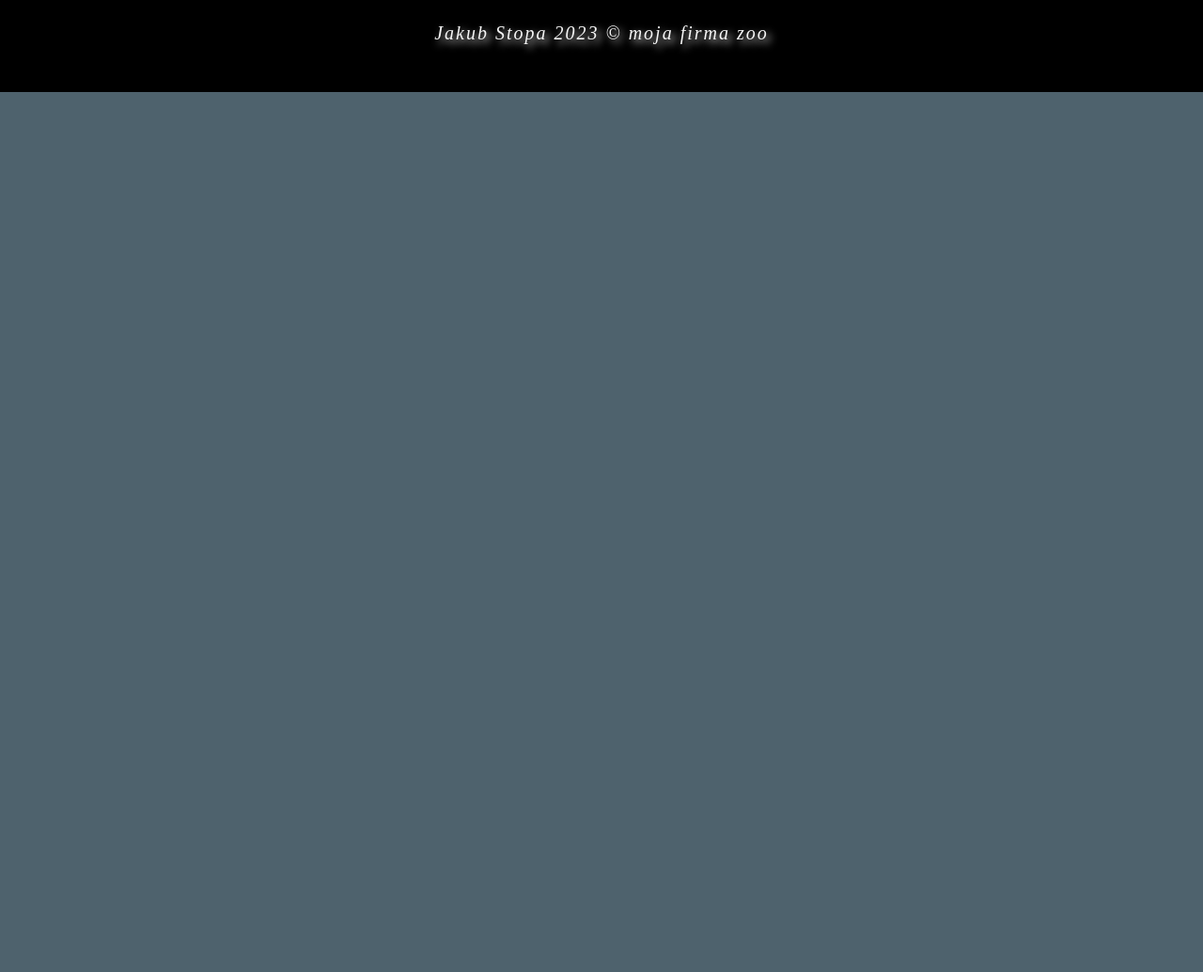
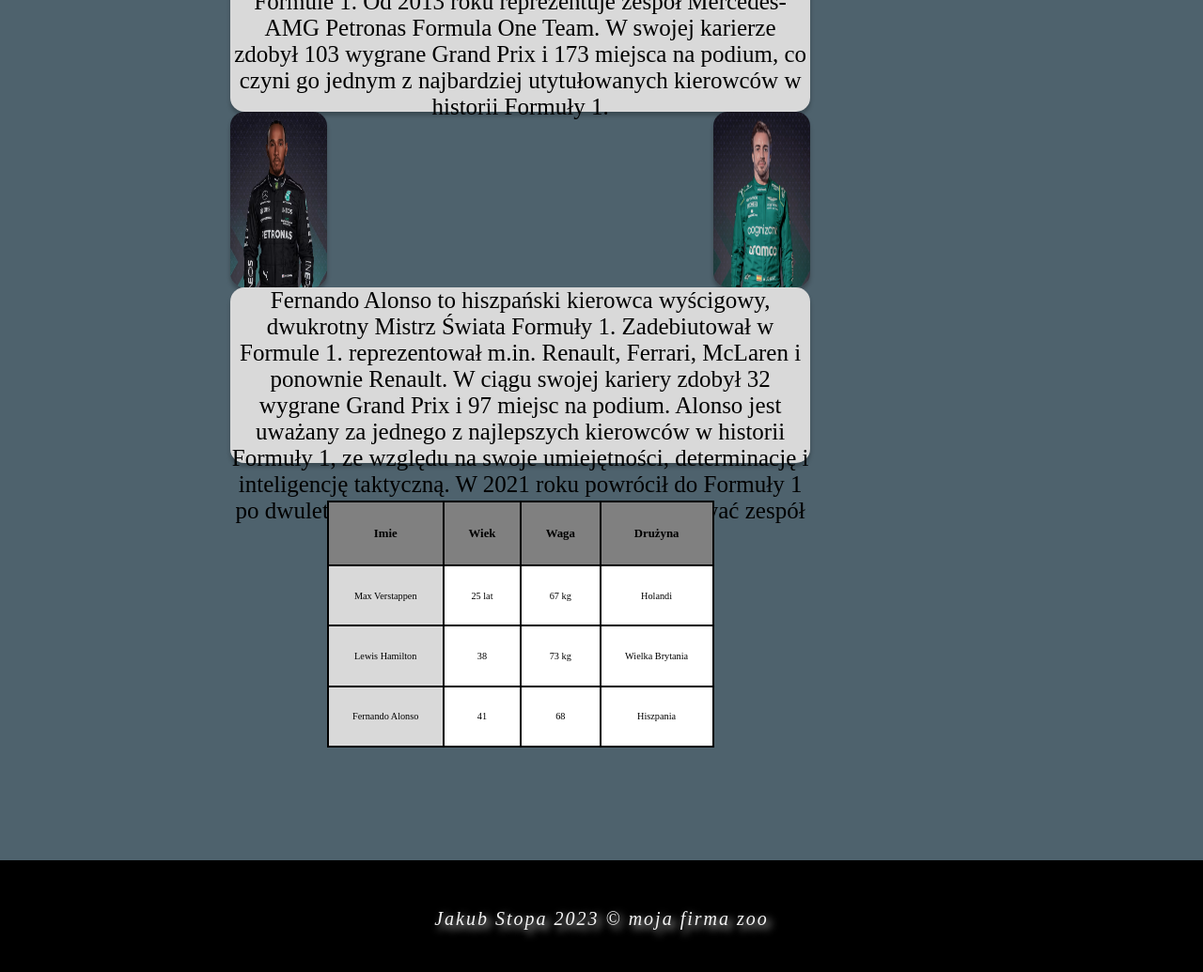
Before and after one commit to blackkuba/Projekt-F1, a plain HTML site: page main/index.html in a window 1280 px wide. Shown: the part 2114-3149 px from the top of the page at 94% size. Before the commit the page ends 2212 px from the top, so only its background shows below. Drawn offline with Linux system fonts and the light colour scheme.

Commit message:
wykonczenia

```diff
--- a/McLaren/main.css
+++ b/McLaren/main.css
@@ -150,7 +150,7 @@ main > article{
 main > article > p{
 
     font-size: 25px;
-    color: white;
+    color: black;
     text-align: center;
 
 }
--- a/main/index.html
+++ b/main/index.html
@@ -60,6 +60,34 @@
         <article class="art4"><img class="zd2" src="lewis.jpg" alt="lewis hamilton"> </article>
         <article class="art5"><img class="zd3" src="drip.jpg" alt="Fernando Alonso"> </article>
         <article class="art6"><p>Fernando Alonso to hiszpański kierowca wyścigowy, dwukrotny Mistrz Świata Formuły 1. Zadebiutował w Formule 1.  reprezentował m.in. Renault, Ferrari, McLaren i ponownie Renault. W ciągu swojej kariery zdobył 32 wygrane Grand Prix i 97 miejsc na podium. Alonso jest uważany za jednego z najlepszych kierowców w historii Formuły 1, ze względu na swoje umiejętności, determinację i inteligencję taktyczną. W 2021 roku powrócił do Formuły 1 po dwuletniej przerwie, aby ponownie reprezentować zespół Alpine F1 Team.</p> </article>
+
+
+        <table>
+            <tr>
+                <th>Imie</th>
+                <th>Wiek</th>
+                <th>Waga</th>
+                <th>Drużyna</th>
+            </tr>
+            <tr>
+                <td class="first">Max Verstappen</td>
+                <td>25 lat</td>
+                <td>67 kg</td>
+                <td>Holandi</td>
+            </tr>
+            <tr>
+                <td class="first">Lewis Hamilton</td>
+                <td>38</td>
+                <td>73 kg</td>
+                <td>Wielka Brytania</td>
+            </tr>
+            <tr>
+                <td class="first">Fernando Alonso</td>
+                <td>41</td>
+                <td>68</td>
+                <td>Hiszpania</td>
+            </tr>
+        </table>
     </main>
 
     <footer>
--- a/main/main.css
+++ b/main/main.css
@@ -169,7 +169,7 @@ aside{
 
     display: flex;
     flex-basis: 13.5%;
-    height: 900px;
+    height: 1500px;
     background-color: rgb(217,217,217);
     justify-content: center;
     flex-wrap: wrap;
@@ -282,6 +282,43 @@ p{
 
 }
 
+table {
+
+    display: flex;
+    justify-content: space-evenly;
+    align-items: center;
+    background-color: white;
+    margin-top: 40px;
+    margin-bottom: 40px;
+    border-collapse: collapse;
+    border-style: hidden;
+
+}
+
+th {
+
+    padding: 2vw;
+    border: 2px solid;
+    font-size: 1vw;
+    background-color: gray;
+
+}
+
+td {
+
+    padding: 2vw;
+    border: 2px solid;
+    font-size: 0.8vw;
+    text-align: center;
+
+}
+
+.first {
+
+    background-color: rgb(217,217,217);
+
+}
+
 footer{
 
     display: flex;
```
